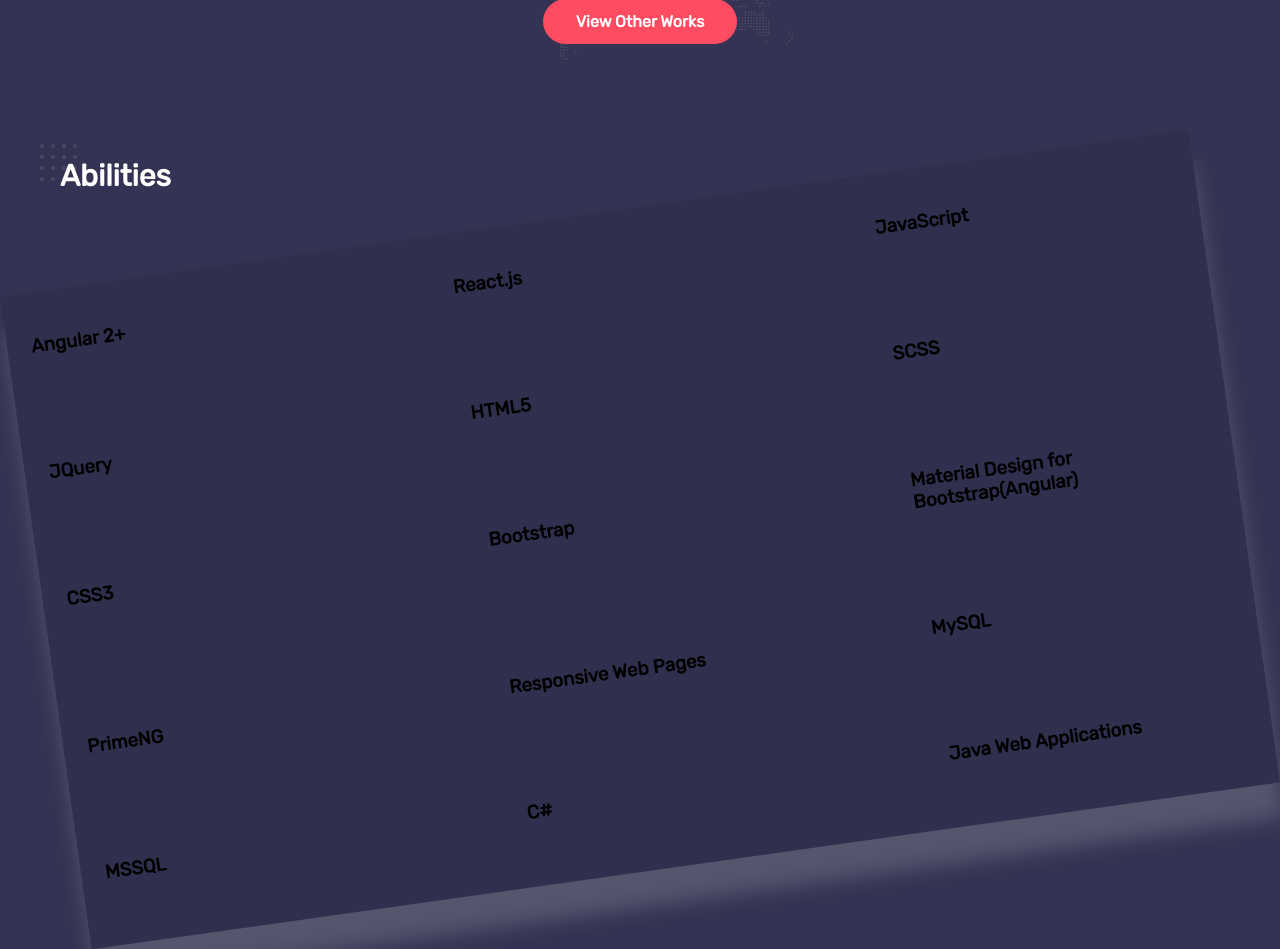
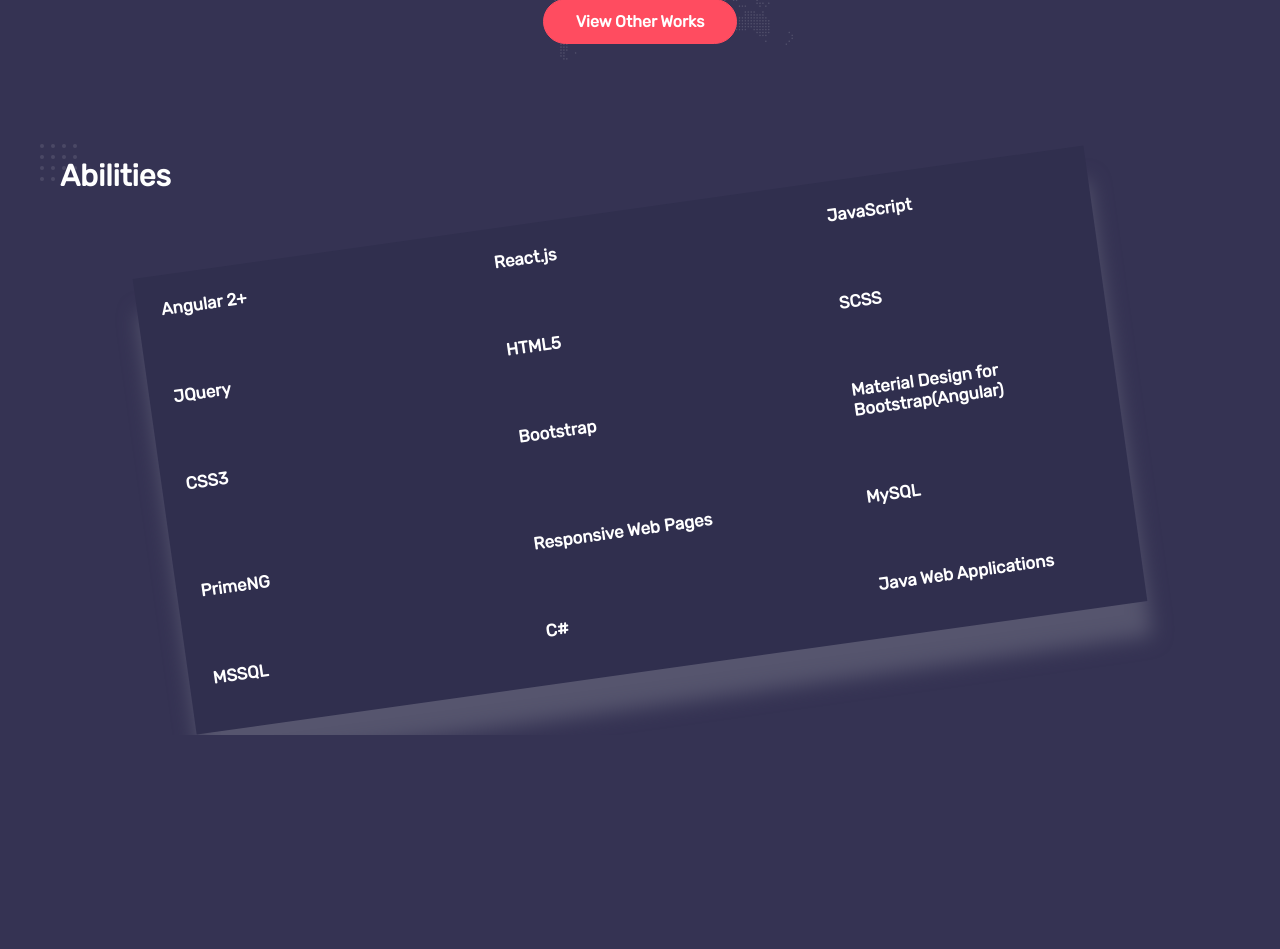
Before and after one commit to selinoykunergiz/angular-cv-site, an Angular app: page / in a window 1280 px wide. Shown: the part 2000-2949 px from the top of the page. After the commit the page ends 2735 px from the top, so only its background shows below. Built offline with nearby package versions, Linux system fonts and the light colour scheme.

Commit message:
scss edited

```diff
--- a/src/app/pages/cv-common/cv-common.component.html
+++ b/src/app/pages/cv-common/cv-common.component.html
@@ -132,12 +132,12 @@
                 <img class="aboutme-img" src="assets/img/content/dots-bg-light.svg" alt="content" />
                 <h2 class="work-title">Abilities</h2>
             </div>
-            <div class="exp-all">
+            <div class="exp-all abilities-all">
                 <div class="exp-content abilities-content">
                     <div class="section-content section-abilities diffirent" *ngFor="let abilities of abilitiesList">
                         <ul>
                             <li>
-                                <div>
+                                <div class="section-exp">
                                     <h3 class="abilities-title">{{abilities.abilitiesName}}</h3>
                                 </div>
                             </li>
--- a/src/app/pages/cv-common/cv-common.component.scss
+++ b/src/app/pages/cv-common/cv-common.component.scss
@@ -238,6 +238,10 @@
             .exp-all {
                 width: 100% !important;
                 display: flex;
+                &.abilities-all {
+                    width: 80% !important;
+                    margin: 0 auto;
+                }
                 .exp-content {
                     width: 100% !important;
                     display: flex;
@@ -245,10 +249,6 @@
                     flex-direction: row;
                     justify-content: space-between;
                     &.abilities-content {
-                        z-index: -1;
-                        content: "";
-                        bottom: 25px;
-                        width: 50%;
                         background-color: #302f4e;
                         -webkit-box-shadow: 0 35px 20px #56556E;
                         -moz-box-shadow: 0 35px 20px #56556E;
@@ -283,7 +283,6 @@
                                     font-size: 17px;
                                     width: 80%;
                                     color: white;
-
                                 }
                                 h6 {
                                     margin: 0;
```
